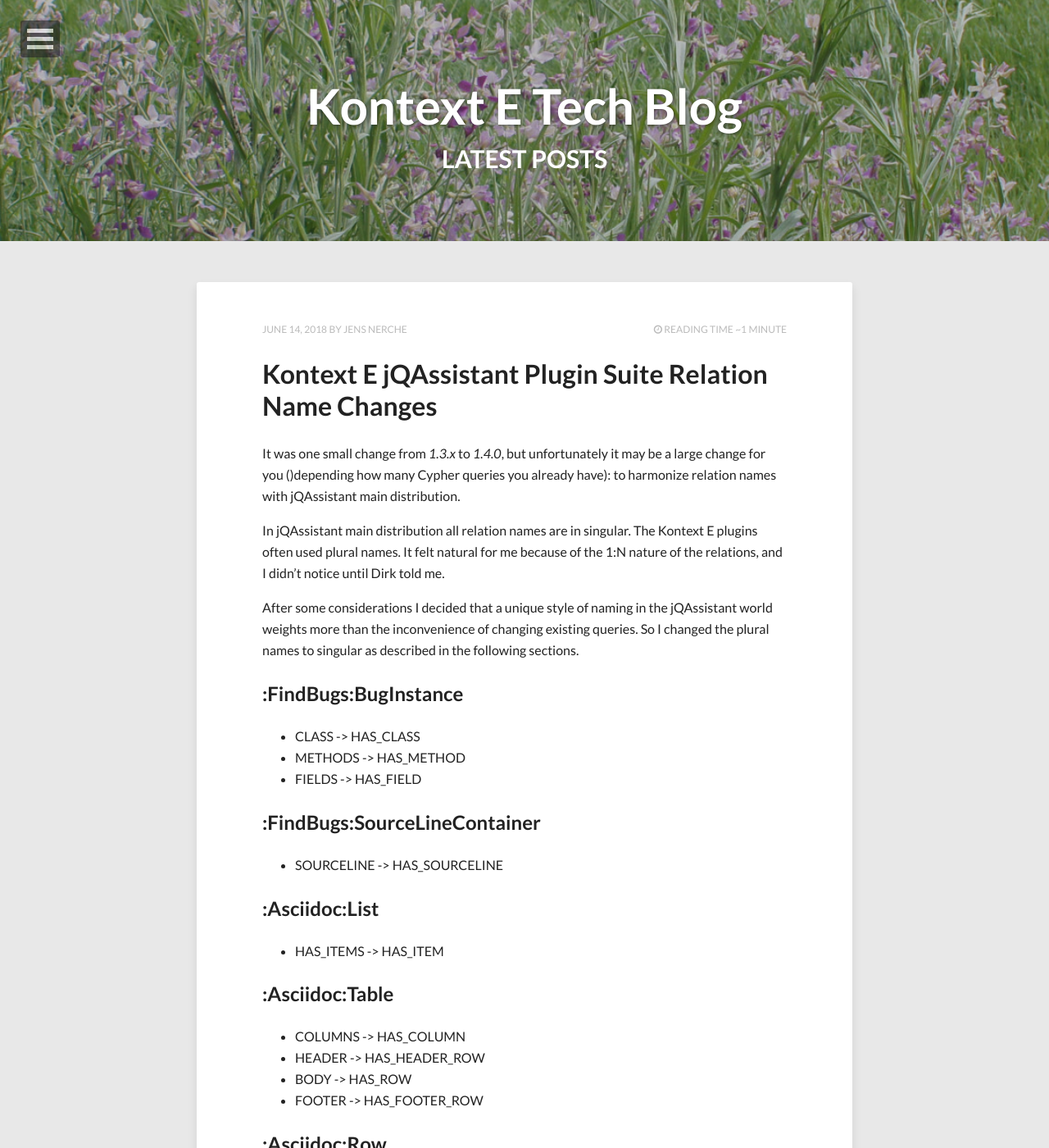
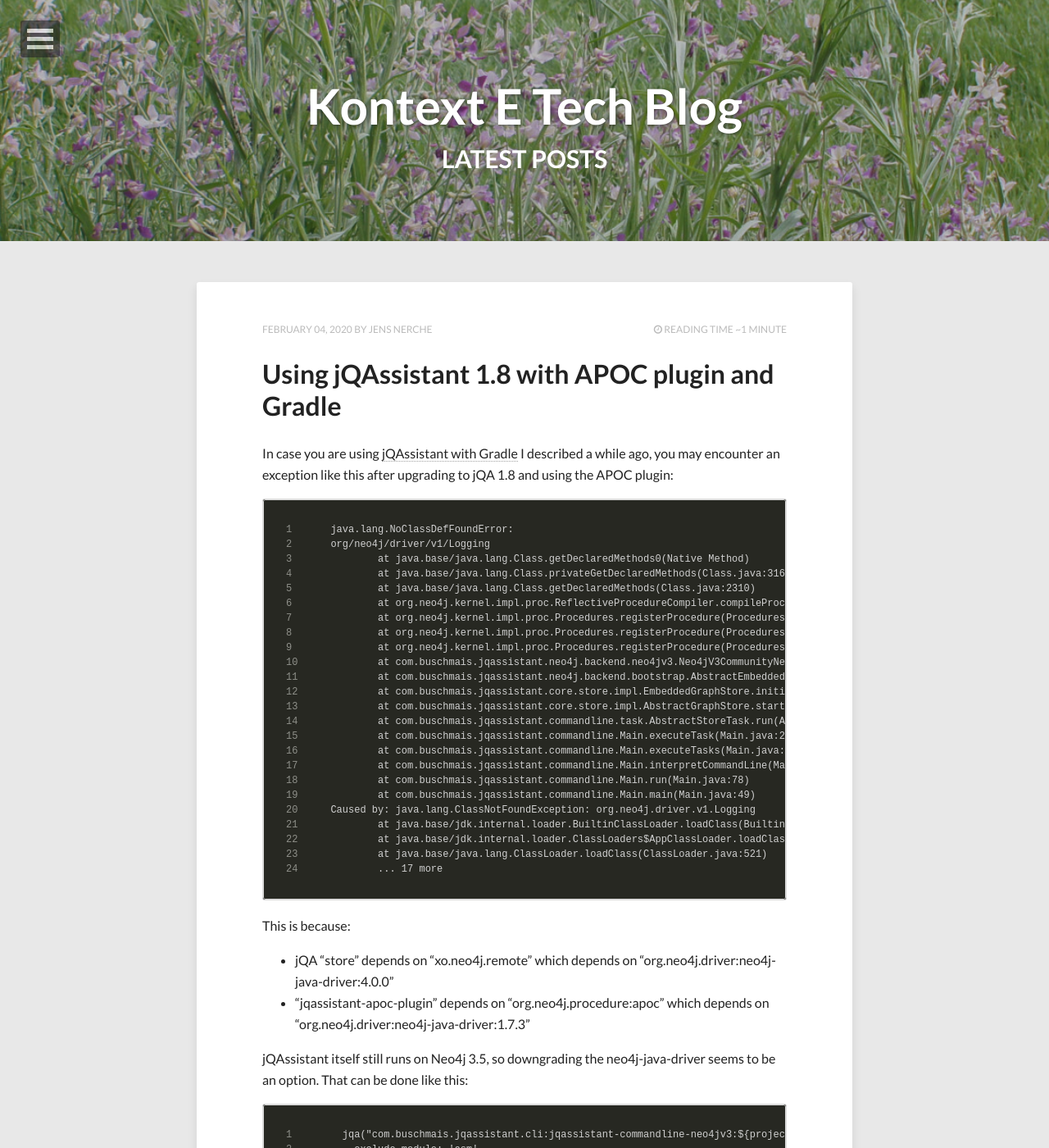
Before and after one commit to kontext-e/kontext-e.github.io, a Jekyll site: the page built from index.html, in a window 1280 px wide and 1400 px high. Shown: the whole window at 82% size. Built offline with Jekyll 4.4.1, drawn with Linux system fonts in a browser that asks for light colours; nearby versions of some CDN libraries; the list of posts is cut into pages by our own code; some of the changed text lies outside the part shown.

Commit message:
post about jQA 1.8 with APOC in a Gradle project

````diff
--- a/Gemfile
+++ b/Gemfile
@@ -1,3 +1,4 @@
 source 'https://rubygems.org'
 gem 'github-pages', group: :jekyll_plugins
+gem 'tzinfo-data'
 # gem 'rouge'
--- a/_config.yml
+++ b/_config.yml
@@ -46,7 +46,7 @@
 #highlighter: pygments
 highlighter: rouge
 
-gems:
+plugins:
   - jekyll-sitemap
 sass:
   sass_dir: _sass
--- /dev/null
+++ b/_posts/2020-02-04-gradle-with-jqa18.md
@@ -0,0 +1,72 @@
+---
+layout: post
+title: Using jQAssistant 1.8 with APOC plugin and Gradle
+description: "Gradle dependency configuration when using jQAssistant 1.8 and the APOC plugin"
+author: jens_nerche
+tags: [en, jQAssistant, Gradle]
+---
+
+In case you are using
+[jQAssistant with Gradle](http://techblog.kontext-e.de/jqassistant-with-gradle/)
+I described a while ago, you may encounter an exception like this after upgrading to jQA 1.8 and using the APOC plugin:
+
+```
+java.lang.NoClassDefFoundError:
+org/neo4j/driver/v1/Logging
+        at java.base/java.lang.Class.getDeclaredMethods0(Native Method)
+        at java.base/java.lang.Class.privateGetDeclaredMethods(Class.java:3167)
+        at java.base/java.lang.Class.getDeclaredMethods(Class.java:2310)
+        at org.neo4j.kernel.impl.proc.ReflectiveProcedureCompiler.compileProcedure(ReflectiveProcedureCompiler.java:227)
+        at org.neo4j.kernel.impl.proc.Procedures.registerProcedure(Procedures.java:168)
+        at org.neo4j.kernel.impl.proc.Procedures.registerProcedure(Procedures.java:157)
+        at org.neo4j.kernel.impl.proc.Procedures.registerProcedure(Procedures.java:147)
+        at com.buschmais.jqassistant.neo4j.backend.neo4jv3.Neo4jV3CommunityNeoServer.initialize(Neo4jV3CommunityNeoServer.java:77)
+        at com.buschmais.jqassistant.neo4j.backend.bootstrap.AbstractEmbeddedNeo4jServer.initialize(AbstractEmbeddedNeo4jServer.java:21)
+        at com.buschmais.jqassistant.core.store.impl.EmbeddedGraphStore.initialize(EmbeddedGraphStore.java:71)
+        at com.buschmais.jqassistant.core.store.impl.AbstractGraphStore.start(AbstractGraphStore.java:50)
+        at com.buschmais.jqassistant.commandline.task.AbstractStoreTask.run(AbstractStoreTask.java:46)
+        at com.buschmais.jqassistant.commandline.Main.executeTask(Main.java:254)
+        at com.buschmais.jqassistant.commandline.Main.executeTasks(Main.java:203)
+        at com.buschmais.jqassistant.commandline.Main.interpretCommandLine(Main.java:195)
+        at com.buschmais.jqassistant.commandline.Main.run(Main.java:78)
+        at com.buschmais.jqassistant.commandline.Main.main(Main.java:49)
+Caused by: java.lang.ClassNotFoundException: org.neo4j.driver.v1.Logging
+        at java.base/jdk.internal.loader.BuiltinClassLoader.loadClass(BuiltinClassLoader.java:583)
+        at java.base/jdk.internal.loader.ClassLoaders$AppClassLoader.loadClass(ClassLoaders.java:178)
+        at java.base/java.lang.ClassLoader.loadClass(ClassLoader.java:521)
+        ... 17 more
+```
+
+This is because:
+
+* jQA "store" depends on "xo.neo4j.remote" which depends on "org.neo4j.driver:neo4j-java-driver:4.0.0"
+* "jqassistant-apoc-plugin" depends on "org.neo4j.procedure:apoc" which depends on "org.neo4j.driver:neo4j-java-driver:1.7.3"
+
+jQAssistant itself still runs on Neo4j 3.5, so downgrading the neo4j-java-driver seems to be an option.
+That can be done like this:
+
+```
+  jqa("com.buschmais.jqassistant.cli:jqassistant-commandline-neo4jv3:${project.jqaversion}") {
+    exclude module: 'asm'
+  }
+  jqa("org.neo4j.driver:neo4j-java-driver:1.7.5") {
+    // to resolve incompatible driver versions between CLI and APOC
+    force = true
+  }
+  jqa("org.jqassistant.contrib.plugin:jqassistant-apoc-plugin:${project.jqaversion}")
+
+  // all your other plugins go here
+```
+
+The [blueprint for a Gradle project using jQAssistant](https://github.com/kontext-e/jqa-gradle/) was updated,
+so this from the previous blog post still works:
+
+Add this line into your build.gradle:
+
+    apply from: 'https://raw.githubusercontent.com/kontext-e/jqa-gradle/master/jqa.gradle'
+
+Now you can do
+
+    ./gradlew clean check jqa
+
+in your project.
````
